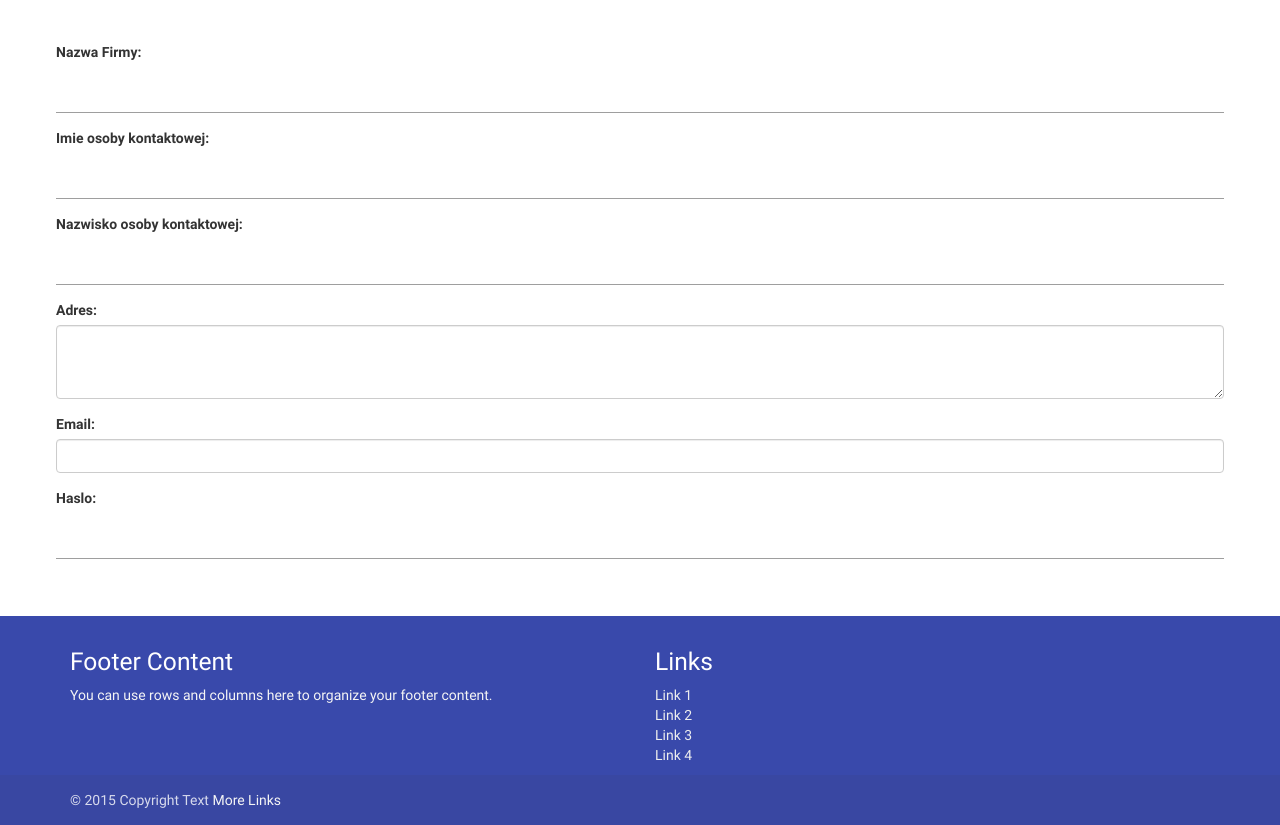
After one commit to wojda/bluehack, a Spring Boot app: page /order in a window 1280 px wide. The commit adds this page. Run offline with Spring Boot 4, Linux system fonts and the light colour scheme; some libraries are stand-ins or nearby versions.

Commit message:
order and confirm pages stub

```diff
--- a/gamecreator/src/main/java/org/bluehack/IndexController.java
+++ b/gamecreator/src/main/java/org/bluehack/IndexController.java
@@ -24,6 +24,16 @@ public class IndexController {
     @RequestMapping("/")
     public String index() {
         return "index";
+    }
+
+    @RequestMapping("/order")
+    public String order() {
+        return "order";
+    }
+
+    @RequestMapping("/confirm")
+    public String confirm() {
+        return "confirm";
     }
 
     @RequestMapping("/signin")
--- a/gamecreator/src/main/resources/templates/index.html
+++ b/gamecreator/src/main/resources/templates/index.html
@@ -41,7 +41,7 @@
                         <h1>Stwórz swoją własną grę !</h1>
                         <h3>Wybierz szablon, dodaj własne grafiki a my zrobimy resztę!</h3>
                         <a type="button" class="btn btn-info waves-effect waves-light" href="#info">Dowiedz się więcej</a>
-                        <a type="button" class="btn btn-success waves-effect waves-light animated-link" href="#game-template-carousel">Rozpocznij</a>
+                        <a type="button" class="btn btn-success waves-effect waves-light animated-link" href="/confirm">Rozpocznij</a>
                     </div>
                 </div>
             </div>
--- /dev/null
+++ b/gamecreator/src/main/resources/templates/order.html
@@ -0,0 +1,106 @@
+<!DOCTYPE html>
+<html lang="en">
+
+<head>
+    <meta charset="utf-8">
+    <meta http-equiv="X-UA-Compatible" content="IE=edge">
+    <meta name="viewport" content="width=device-width, initial-scale=1">
+    <title>Material Design Bootstrap Template</title>
+
+    <!-- Material Design Icons -->
+    <link href="https://fonts.googleapis.com/icon?family=Material+Icons" rel="stylesheet">
+
+    <!-- Font Awesome -->
+    <link rel="stylesheet" href="https://maxcdn.bootstrapcdn.com/font-awesome/4.4.0/css/font-awesome.min.css">
+
+    <!-- Bootstrap core CSS -->
+    <link href="css/bootstrap.min.css" rel="stylesheet">
+
+    <!-- Material Design Bootstrap -->
+    <link href="css/mdb.css" rel="stylesheet">
+
+    <!-- Template style -->
+    <link href="css/style.css" rel="stylesheet">
+
+    <!-- Bluehack custom CSS -->
+    <link href="css/bluehack.css" rel="stylesheet">
+
+</head>
+
+<body>
+    <!-- info section -->
+    <section id="info" class="section-wide container white darken-3">
+		<div class="form-group">
+			<label for="company">Nazwa Firmy:</label>
+			<input type="text" class="form-control" id="company">
+		</div>
+		<div class="form-group">
+			<label for="name">Imie osoby kontaktowej:</label>
+			<input type="text" class="form-control" id="name">
+		</div>
+		<div class="form-group">
+			<label for="surname">Nazwisko osoby kontaktowej:</label>
+			<input type="text" class="form-control" id="surname">
+		</div>
+		 <div class="form-group">
+			<label for="comment">Adres:</label>
+			<textarea class="form-control" rows="3" id="comment"></textarea>
+		</div>
+		<div class="form-group">
+			<label for="mail">Email:</label>
+			<input type="mail" class="form-control" id="mail">
+		</div>
+		<div class="form-group">
+			<label for="pwd">Haslo:</label>
+			<input type="password" class="form-control" id="pwd">
+		</div>
+    </section>
+    <!-- /.info section --
+
+
+
+
+
+    <!-- Footer -->
+    <footer class="page-footer indigo darken-1">
+        <div class="container">
+            <div class="row">
+                <div class="col-md-6">
+                    <h5 class="white-text">Footer Content</h5>
+                    <p class="grey-text text-lighten-4">You can use rows and columns here to organize your footer content.</p>
+                </div>
+                <div class="col-md-6">
+                    <h5 class="white-text">Links</h5>
+                    <ul>
+                        <li><a class="grey-text text-lighten-3" href="#!">Link 1</a></li>
+                        <li><a class="grey-text text-lighten-3" href="#!">Link 2</a></li>
+                        <li><a class="grey-text text-lighten-3" href="#!">Link 3</a></li>
+                        <li><a class="grey-text text-lighten-3" href="#!">Link 4</a></li>
+                    </ul>
+                </div>
+            </div>
+        </div>
+        <div class="footer-copyright">
+            <div class="container">
+                © 2015 Copyright Text
+                <a class="grey-text text-lighten-4 right" href="#!">More Links</a>
+            </div>
+        </div>
+    </footer>
+
+
+    <!-- SCRIPTS -->
+
+    <!-- JQuery -->
+    <script type="text/javascript" src="js/jquery.min.js"></script>
+
+    <!-- Bootstrap core JavaScript -->
+    <script type="text/javascript" src="js/bootstrap.min.js"></script>
+
+    <!-- Material Design Bootstrap -->
+    <script type="text/javascript" src="js/mdb.js"></script>
+
+
+</body>
+
+</html>
```
Also changed, not shown: gamecreator/src/main/resources/templates/confirm.html (added, +83 -0 lines).
